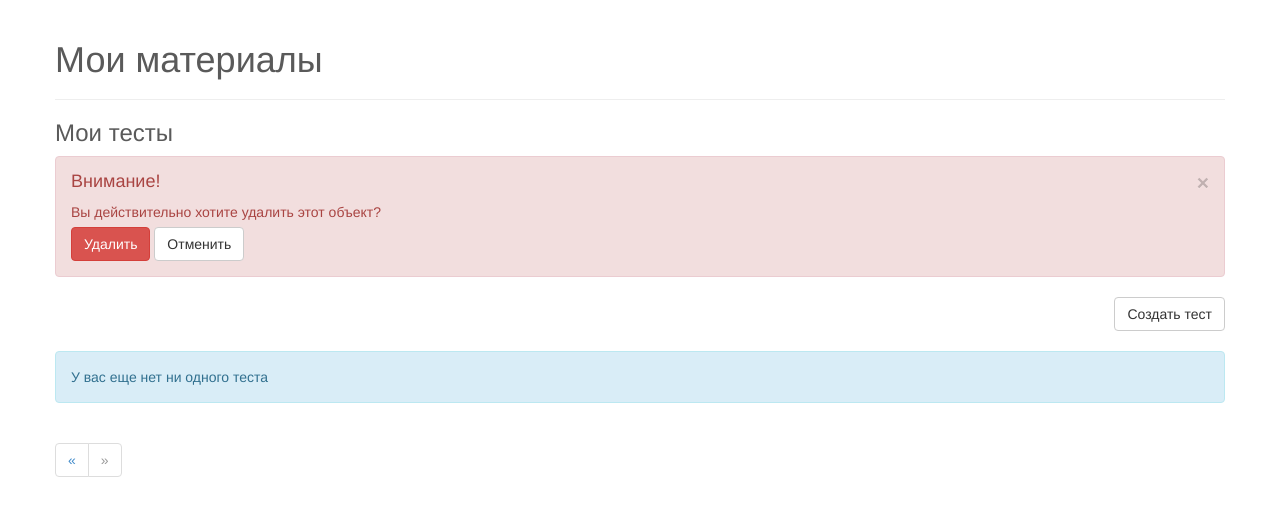
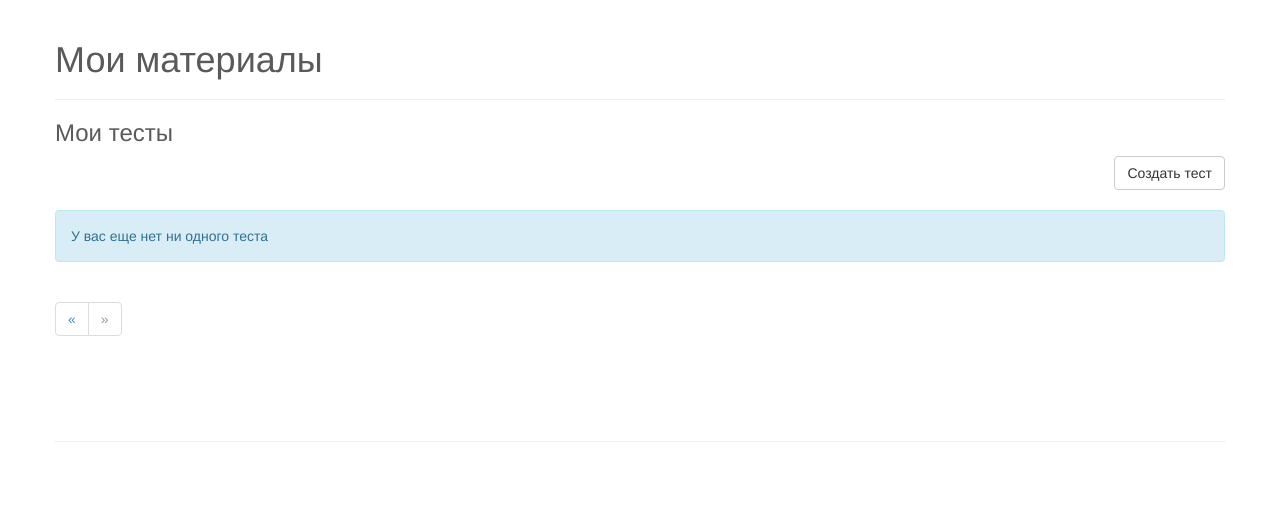
Before and after one commit to fedorov-iv/testem, a Django app: template questionnaires/templates/questionnaires/index.html in a window 1280 px wide. Shown: the part 51-568 px from the top of the page. Run offline with Django 3.2, Linux system fonts and the light colour scheme; the template is opened without the code that fills it, so the values that code supplies are empty; some libraries are stand-ins or nearby versions.

Commit message:
Bootstrap alert

```diff
--- a/questionnaires/templates/questionnaires/index.html
+++ b/questionnaires/templates/questionnaires/index.html
@@ -3,10 +3,31 @@
 {% block title %}Мои материалы{% endblock %}
 {% block extra_head %}
     <script type="text/javascript">
-        function deleteTest(id){
-            window.location.href = '{% url 'delete_test' %}' + id +'/';
+
+    $(document).ready(function(){
+         //$(".alert").alert();
+
+    });
 
 
+        function deleteTest(id){
+            //window.location.href = '{% url 'delete_test' %}' + id +'/';
+            $('#delbtn').unbind('click');
+            $("#delbtn").click(function(){
+                alert(id);
+
+            });
+            $(".alert").show();
+
+            //$(".alert").alert();
+            //$(".alert").removeClass('hide');
+            //alert('ddd');
+
+        }
+
+        function closeAlert(){
+           $('#delbtn').unbind('click');
+           $(".alert").hide();
         }
 
     </script>
@@ -19,17 +40,17 @@
 
     <h3>Мои тесты</h3>
     <!-- alert -->
-     <div class="bs-example" id="alert">
-    <div class="alert alert-danger fade in">
-      <button type="button" class="close" data-dismiss="alert" aria-hidden="true">&times;</button>
+
+    <div class="alert alert-danger fade in" style="display: none">
+      <button type="button" class="close" aria-hidden="true" onclick="closeAlert();">&times;</button>
       <h4>Внимание!</h4>
       <p>Вы действительно хотите удалить этот объект?</p>
       <p>
-        <button type="button" class="btn btn-danger">Удалить</button>
-        <button type="button" class="btn btn-default">Отменить</button>
+        <button type="button" class="btn btn-danger" id="delbtn">Удалить</button>
+        <button type="button" class="btn btn-default" onclick="closeAlert();">Отменить</button>
       </p>
     </div>
-  </div><!-- alert END -->
+  <!-- alert END -->
     <button type="button" class="btn btn-default" onclick="window.location.href='{% url 'create_test' %}'" style="float: right">Создать тест</button>
     <div style="clear: both; padding:10px"></div>
         <div class="table-responsive">
@@ -61,7 +82,7 @@
                   </td>
                   <td  align="right">
                       <button type="button" class="btn btn-success btn-xs" onclick="window.location.href = '{% url 'create_test' %}{{ test.id }}/'">Редактировать</button>
-                      <button type="button" class="btn btn-danger btn-xs" onclick="confirm('Вы уверены?')">Удалить</button>
+                      <button type="button" class="btn btn-danger btn-xs" onclick="deleteTest({{ test.id }});">Удалить</button>
                   </td>
                 </tr>
 
```
